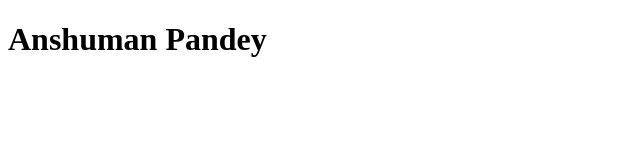
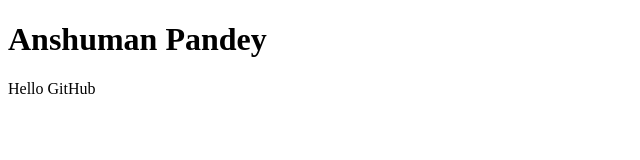
Before and after one commit to anshuman182005/Calculator, a plain HTML site: page test.html in a window 1280 px wide. Shown: the whole page, without its empty margins (0-640 px from the left). Drawn offline with Linux system fonts and the light colour scheme.

Commit message:
Added Htmls

```diff
--- a/test.html
+++ b/test.html
@@ -8,5 +8,6 @@
 </head>
 <body>
     <h1>Anshuman Pandey</h1>
+    <span>Hello GitHub</span>
 </body>
 </html>
```
Also changed, not shown: about.html (added), main.html (added).
